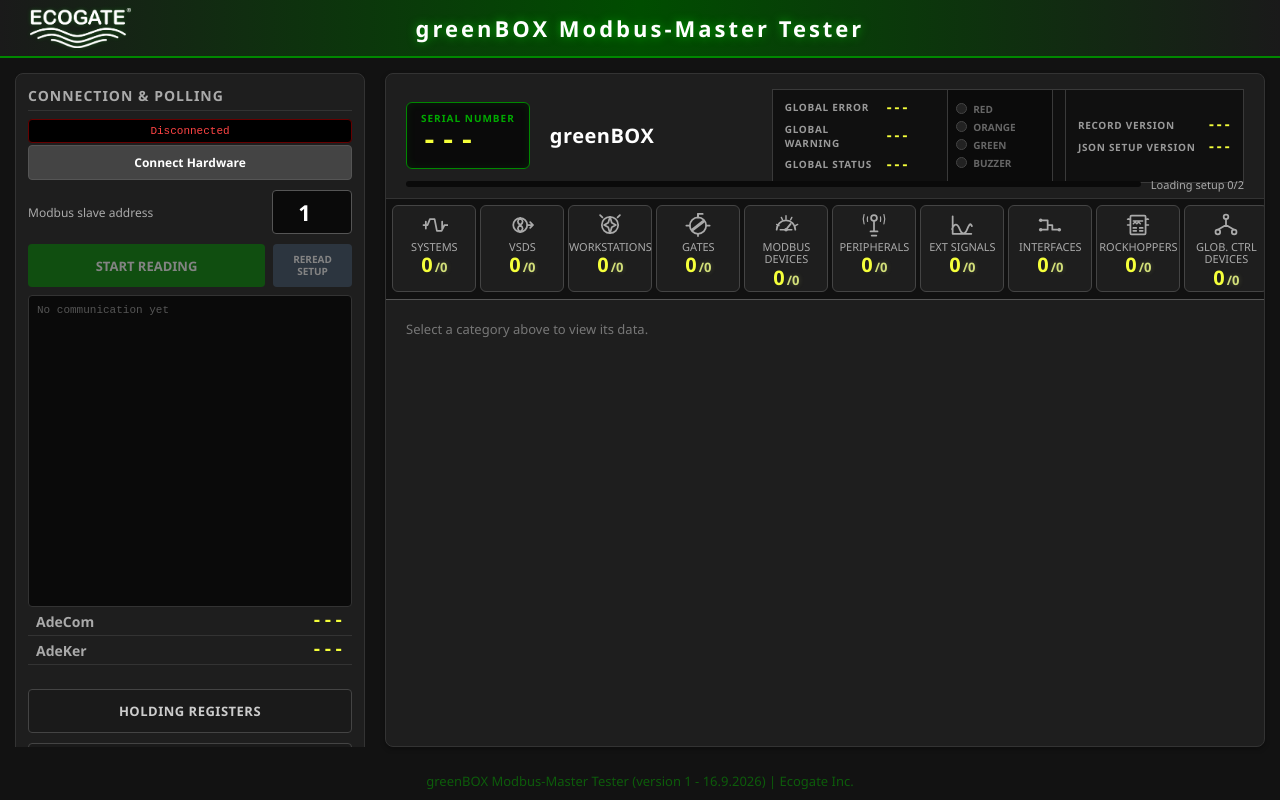
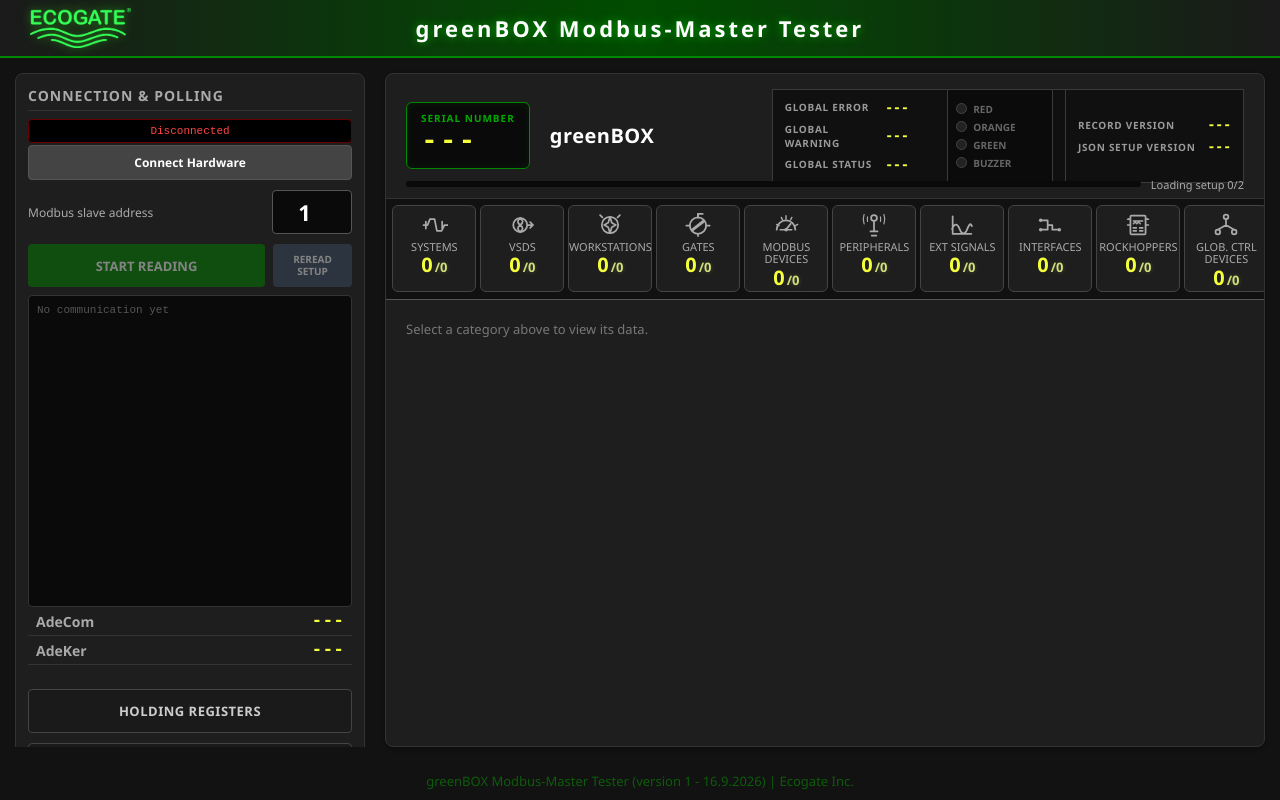
Before and after one commit to janharman/ADELIE-HW-INTERFAECE-MODBUS-TEST, a React (Vite) app: page / in a window 1280 px wide. Built offline with nearby package versions, Linux system fonts and the light colour scheme.

Commit message:
green Logo

```diff
--- a/src/App.css
+++ b/src/App.css
@@ -35,7 +35,7 @@
 	display: block;
 	height: 40px;
 	width: auto;
-	filter: drop-shadow(0 0 2px rgba(0, 255, 0, 0.2));
+	filter: brightness(0) saturate(100%) invert(84%) sepia(98%) saturate(1960%) hue-rotate(55deg) brightness(104%) contrast(106%) drop-shadow(0 0 5px rgba(57, 255, 20, 0.45));
 }
 
 .app-main-header h1 {
```
